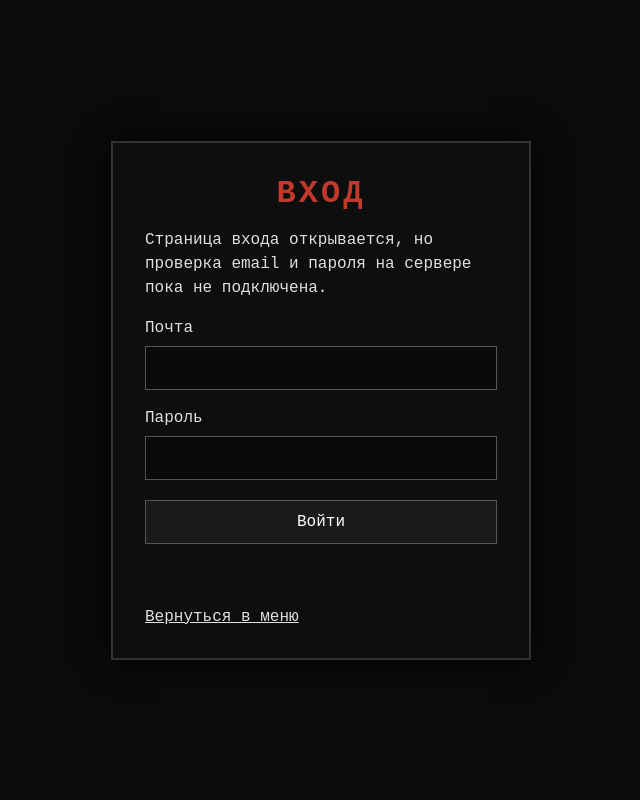
After one commit to yujixli88/23-17, a FastAPI app: template templates/login.html in a window 1280 px wide. The commit adds this page. Shown: the whole page, without its empty margins (319-959 px from the left). Run offline with FastAPI, Linux system fonts and the light colour scheme; the template is opened without the code that fills it, so the values that code supplies are empty.

Commit message:
Refactor and relocate login assets and templates
Replit-Commit-Author: Agent

```diff
--- a/login.html
+++ /dev/null
@@ -1 +0,0 @@
-<button id="loginBtn",type="button">Войти</button>
--- a/login.js
+++ /dev/null
@@ -1,5 +0,0 @@
-<script>
-  document.getElementById("loginBtn").addEventListener("click", () => {
-    window.location.href = "/login";
-  });
-</script>
--- a/main.py
+++ b/main.py
@@ -31,6 +31,12 @@ def read_game(request: Request):
   return templates.TemplateResponse(request=request, name="game.html")
 
 
+@app.get("/login", response_class=HTMLResponse)
+def read_login(request: Request):
+  """Страница входа"""
+  return templates.TemplateResponse(request=request, name="login.html")
+
+
 @app.post("/api/register", response_model=schemas.UserResponse)
 def register_user(user: schemas.UserCreate, db: Session = Depends(get_db)):
   db_user = (
--- /dev/null
+++ b/static/css/login.css
@@ -0,0 +1,58 @@
+.login-card {
+    box-sizing: border-box;
+    width: min(420px, calc(100vw - 32px));
+    padding: 32px;
+    border: 2px solid #333;
+    background: rgba(15, 15, 15, 0.96);
+    box-shadow: 0 0 30px rgba(0, 0, 0, 0.9);
+}
+
+.login-card .game-title {
+    margin: 0 0 16px;
+    text-align: center;
+}
+
+.login-note,
+.login-card label {
+    line-height: 1.5;
+}
+
+.login-card label {
+    display: block;
+    margin: 16px 0 6px;
+}
+
+.login-card input {
+    box-sizing: border-box;
+    width: 100%;
+    padding: 12px;
+    border: 1px solid #555;
+    background: #0a0a0a;
+    color: #fff;
+    font: inherit;
+    user-select: text;
+}
+
+.login-card .menu-btn-main {
+    width: 100%;
+    margin-top: 20px;
+}
+
+.login-message {
+    min-height: 1.5em;
+    color: #e0a19b;
+    line-height: 1.5;
+}
+
+.back-link {
+    display: inline-block;
+    margin-top: 8px;
+    color: #e0e0e0;
+}
+
+.back-link:focus-visible,
+.login-card input:focus-visible,
+.login-card button:focus-visible {
+    outline: 2px solid #c0392b;
+    outline-offset: 3px;
+}
--- /dev/null
+++ b/static/js/login.js
@@ -0,0 +1,8 @@
+const loginForm = document.getElementById("login-form");
+const loginMessage = document.getElementById("login-message");
+
+loginForm.addEventListener("submit", (event) => {
+    event.preventDefault();
+    loginMessage.textContent =
+        "Вход пока не работает: серверная проверка пароля ещё не настроена.";
+});
--- /dev/null
+++ b/templates/login.html
@@ -0,0 +1,33 @@
+<!DOCTYPE html>
+<html lang="ru">
+<head>
+    <meta charset="UTF-8">
+    <meta name="viewport" content="width=device-width, initial-scale=1">
+    <title>Вход — Последний звонок в 23:17</title>
+    <link rel="stylesheet" href="/static/css/style.css">
+    <link rel="stylesheet" href="/static/css/login.css">
+</head>
+<body>
+    <main class="screen-container">
+        <section class="login-card" aria-labelledby="login-title">
+            <h1 id="login-title" class="game-title">Вход</h1>
+            <p class="login-note">
+                Страница входа открывается, но проверка email и пароля на сервере
+                пока не подключена.
+            </p>
+            <form id="login-form">
+                <label for="login-email">Почта</label>
+                <input id="login-email" name="email" type="email" autocomplete="email" required>
+
+                <label for="login-password">Пароль</label>
+                <input id="login-password" name="password" type="password" autocomplete="current-password" required>
+
+                <button class="menu-btn-main" type="submit">Войти</button>
+                <p id="login-message" class="login-message" role="status" aria-live="polite"></p>
+            </form>
+            <a class="back-link" href="/">Вернуться в меню</a>
+        </section>
+    </main>
+    <script src="/static/js/login.js"></script>
+</body>
+</html>
--- a/templates/menu.html
+++ b/templates/menu.html
@@ -10,6 +10,7 @@
     <div class="screen-container">
         <div class="main-menu-box">
             <div class="game-title">Последний звонок в 23:13</div>
+            <button class="menu-btn-main" onclick="window.location.href='/login'">Войти</button>
             <button class="menu-btn-main" onclick="openRegisterModal()">Регистрация</button>
             <button class="menu-btn-main" onclick="startGame()">Начать игру</button>
         </div>
```
Also changed, not shown: login.css (deleted, +0 -14 lines).
